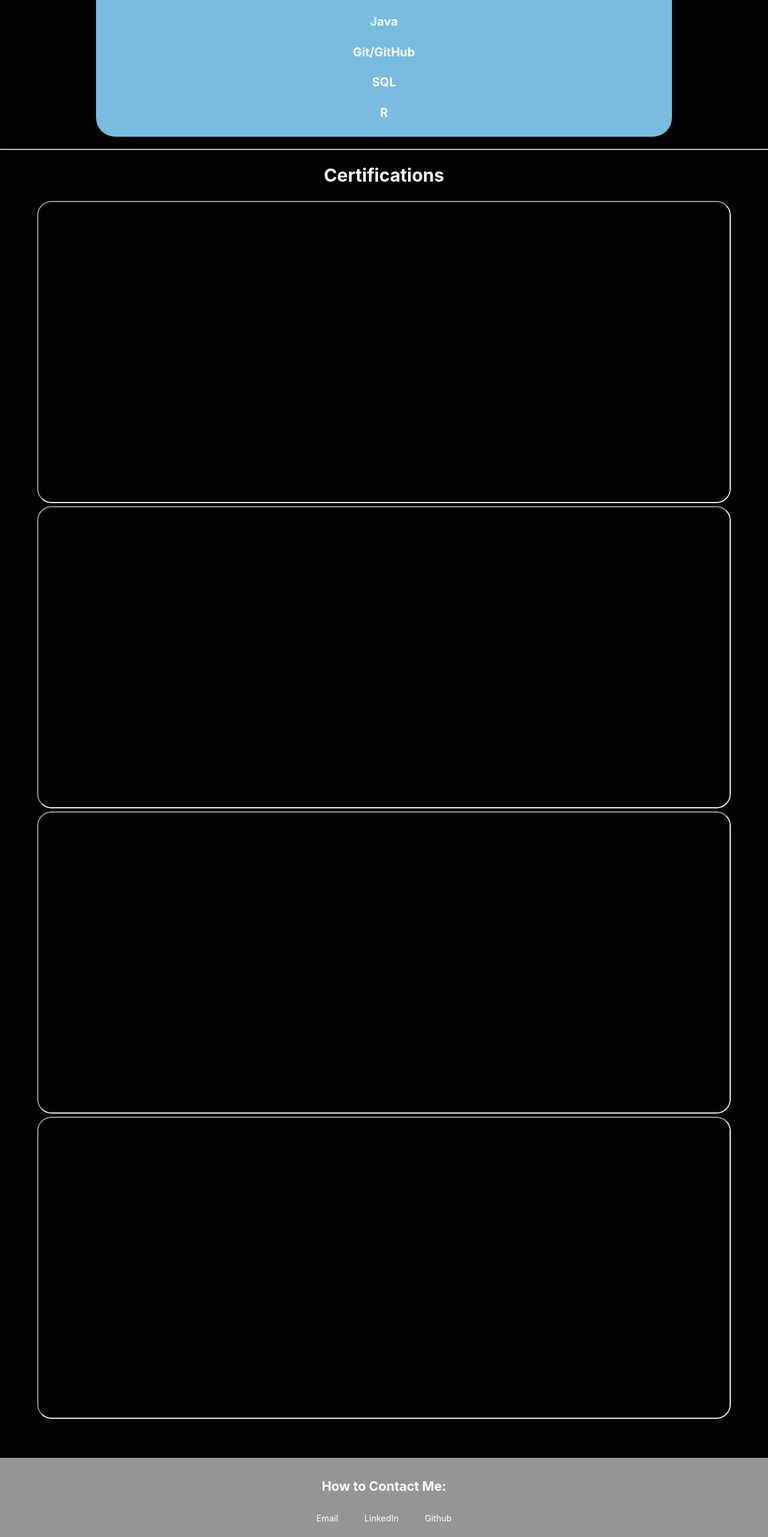
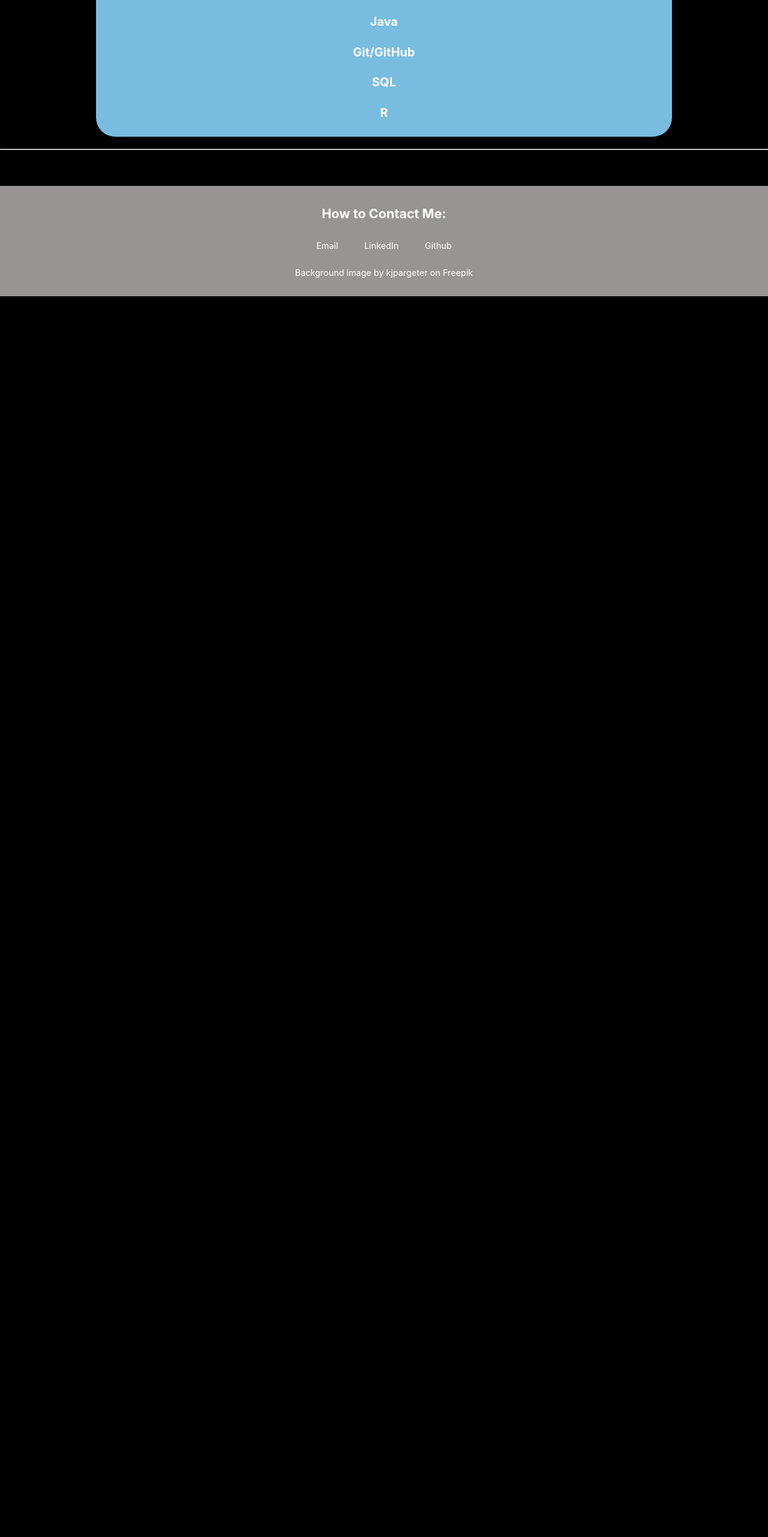
Before and after one commit to anshimathur0325/react-practice, a React (Create React App) app: page / in a window 1280 px wide. Shown: the part 2620-5183 px from the top of the page at 60% size. After the commit the page ends 3114 px from the top, so only its background shows below. Built offline with nearby package versions, Linux system fonts and the light colour scheme.

Commit message:
Removed Certificates (For Now)

```diff
--- a/src/components/Certificates.js
+++ b/src/components/Certificates.js
@@ -3,12 +3,12 @@ export default function Certificates(){
     return(
         <section id='certificates'>
             <div class='certificates'>
-                <h2 >Certifications</h2>
+                {/* <h2 >Certifications</h2>
                 <iframe class = 'ifr'src = {require("/Users/anshimathur/Desktop/react/my-app/src/components/certificates/Cert751145612758.pdf")  } title="Embedded post"
                 ></iframe>
                 <iframe class = 'ifr'src = {require("/Users/anshimathur/Desktop/react/my-app/src/components/certificates/Coursera CVUF6UURTH9H (1).pdf") } title="Embedded post"></iframe>
                 <iframe class = 'ifr' src = {require("/Users/anshimathur/Desktop/react/my-app/src/components/certificates/Coursera QW5WTPWAP78Z (1).pdf") } title="Embedded post"></iframe>
-                <iframe class = 'ifr' src = {require("/Users/anshimathur/Desktop/react/my-app/src/components/certificates/png2pdf.pdf") } title="Embedded post"></iframe>
+                <iframe class = 'ifr' src = {require("/Users/anshimathur/Desktop/react/my-app/src/components/certificates/png2pdf.pdf") } title="Embedded post"></iframe> */}
             </div>
         </section>
     )
```
